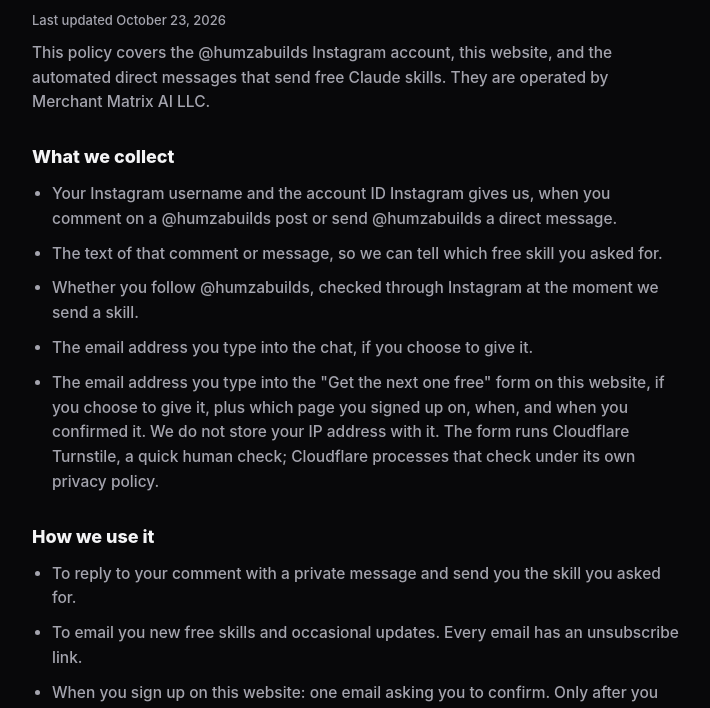
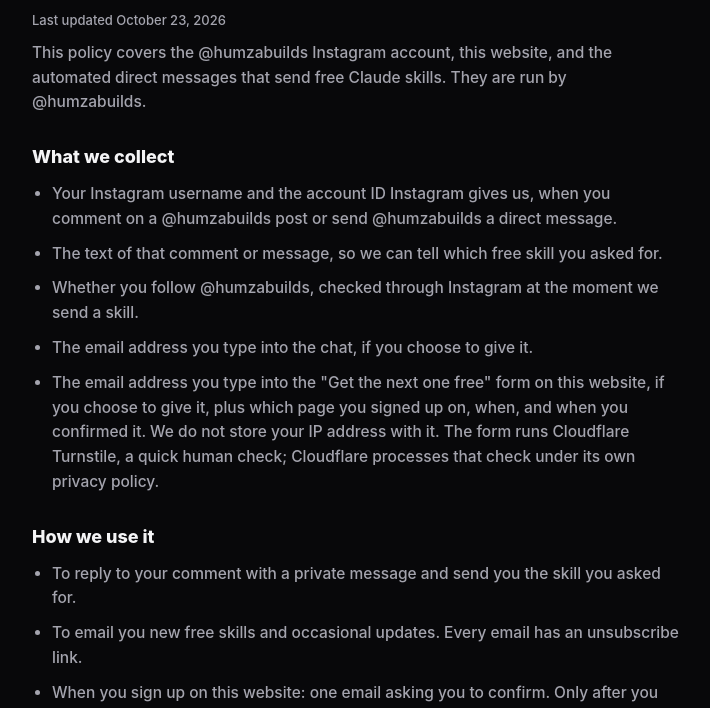
Before and after one commit to humzabuilds/humzabuilds.github.io, a plain HTML site: page privacy.html in a window 1280 px wide. Shown: the part 84-792 px from the top of the page, without its empty margins (284-994 px from the left). Drawn offline with Linux system fonts and the light colour scheme.

Commit message:
Privacy page: name @humzabuilds as the operator
Co-Authored-By: Claude Opus 5.5 <noreply@anthropic.com>

```diff
--- a/privacy.html
+++ b/privacy.html
@@ -7,7 +7,7 @@ h2{margin-top:28px;font-size:18px;font-weight:800}p,li{margin-top:10px;color:var
 a{color:var(--acc)}.u{margin-top:6px;font-size:13px;color:var(--dim)}
 </style></head><body><main>
 <h1>Privacy policy</h1><p class="u">Last updated October 23, 2026</p>
-<p>This policy covers the @humzabuilds Instagram account, this website, and the automated direct messages that send free Claude skills. They are operated by Merchant Matrix AI LLC.</p>
+<p>This policy covers the @humzabuilds Instagram account, this website, and the automated direct messages that send free Claude skills. They are run by @humzabuilds.</p>
 <h2>What we collect</h2><ul>
 <li>Your Instagram username and the account ID Instagram gives us, when you comment on a @humzabuilds post or send @humzabuilds a direct message.</li>
 <li>The text of that comment or message, so we can tell which free skill you asked for.</li>
```
